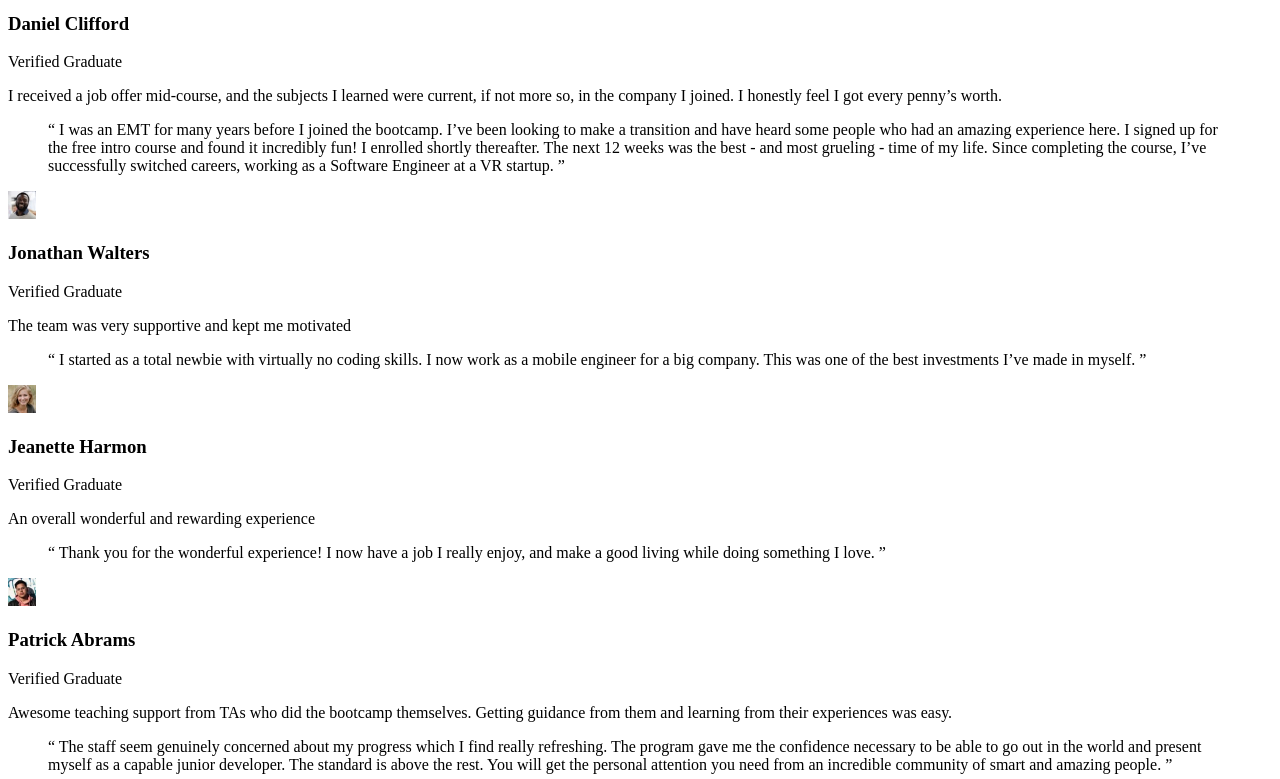
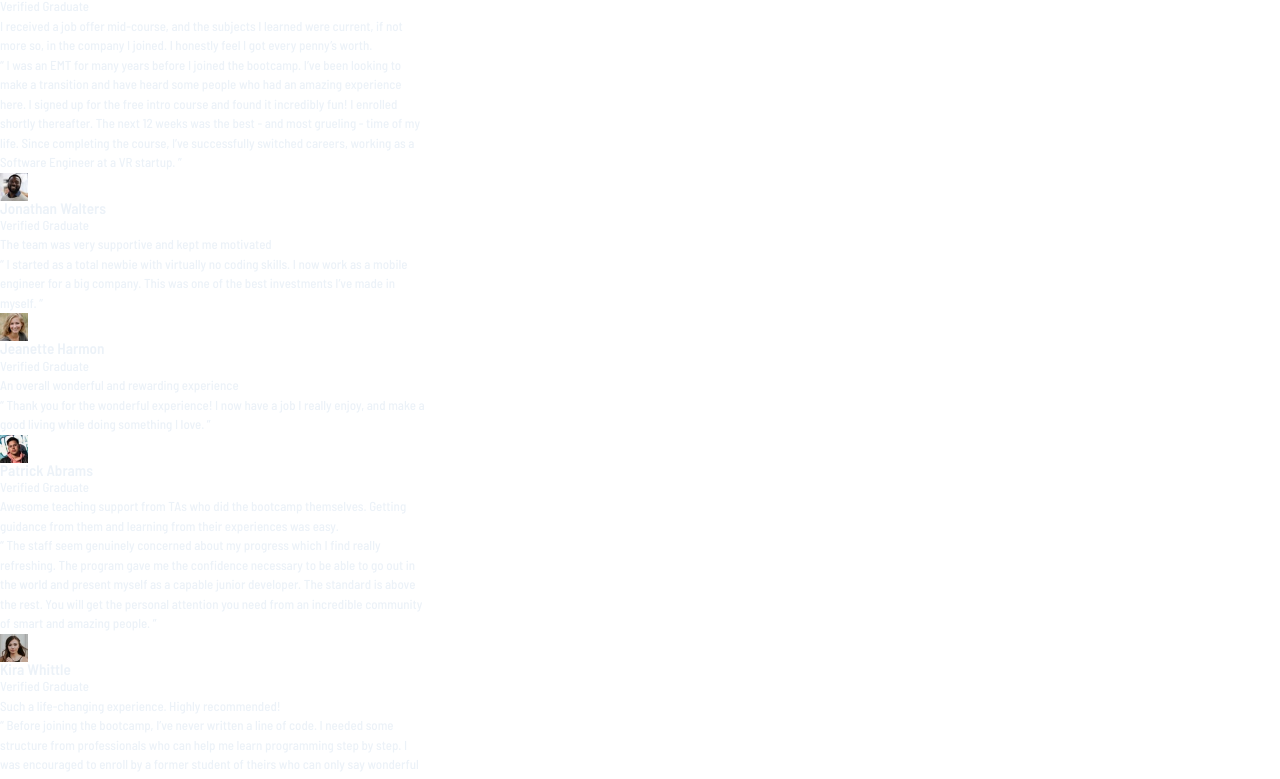
Before and after one commit to DocForLoop/testimonials-grid-section, a website: page index.html in a window 1280 px wide. Shown: the part 46-825 px from the top of the page. Drawn offline with Linux system fonts and the light colour scheme.

Commit message:
Add base style for testimonials section

```diff
--- a/scss/global/_base.scss
+++ b/scss/global/_base.scss
@@ -0,0 +1,55 @@
+html {
+    font-size: 100%;
+}
+
+*, *::before, *::after {
+    box-sizing: border-box;
+}
+
+* {
+    margin: 0;
+    padding: 0;
+}
+
+body {
+    line-height: 1.5;
+    letter-spacing: 0;
+    color: var(--clr-secondary);
+
+    font: {
+        weight: 500;
+        size: var(--fs-13);
+        family: var(--ff-primary);
+    }
+
+}
+
+h1, h2, h3 {
+    line-height: 1;
+}
+
+p, li, figcaption {
+    text-wrap: pretty;
+    max-width: 65ch;
+}
+
+img, picture, video, canvas, svg {
+    display: block;
+    max-width: 100%;
+}
+
+input, button, textarea, select {
+    font: inherit;
+}
+
+p, h1, h2, h3, h4, h5, h6 {
+    overflow-wrap: break-word;
+}
+
+h1, h2, h3, h4, h5, h6 {
+    text-wrap: balance;
+}
+
+a, a:visited, a:active {
+    text-decoration: none;
+}
--- a/scss/global/_colors.scss
+++ b/scss/global/_colors.scss
@@ -0,0 +1,8 @@
+:root {
+    --clr-primary-1: hsl(263, 55%, 52%);
+    --clr-primary-2: hsl(217, 19%, 35%);
+    --clr-primary-3: hsl(219, 29%, 14%);
+    --clr-primary-4: hsl(0, 0%, 100%);
+    --clr-secondary: hsl(210, 46%, 95%);
+    --clr-secondary-box-shadow: hsl(217 19% 35% / 0.2474);
+}
--- a/scss/global/_fonts.scss
+++ b/scss/global/_fonts.scss
@@ -1 +1,26 @@
 @use './functions' as *;
+
+/* barlow-semi-condensed-500 - latin */
+@font-face {
+    font-display: swap; /* Check https://developer.mozilla.org/en-US/docs/Web/CSS/@font-face/font-display for other options. */
+    font-family: 'Barlow Semi Condensed';
+    font-style: normal;
+    font-weight: 500;
+    src: url('../fonts/barlow-semi-condensed-v15-latin-500.woff2') format('woff2'); /* Chrome 36+, Opera 23+, Firefox 39+, Safari 12+, iOS 10+ */
+  }
+
+  /* barlow-semi-condensed-600 - latin */
+  @font-face {
+    font-display: swap; /* Check https://developer.mozilla.org/en-US/docs/Web/CSS/@font-face/font-display for other options. */
+    font-family: 'Barlow Semi Condensed';
+    font-style: normal;
+    font-weight: 600;
+    src: url('../fonts/barlow-semi-condensed-v15-latin-600.woff2') format('woff2'); /* Chrome 36+, Opera 23+, Firefox 39+, Safari 12+, iOS 10+ */
+  }
+
+  :root {
+    --ff-primary: 'Barlow Semi Condensed', 'Arial Narrow', Arial, sans-serif;
+    --fs-20: #{rem(20)};
+    --fs-13: #{rem(13)};
+    --fs-11: #{rem(11)};
+  }
```
Also changed, not shown: css/style.css.
